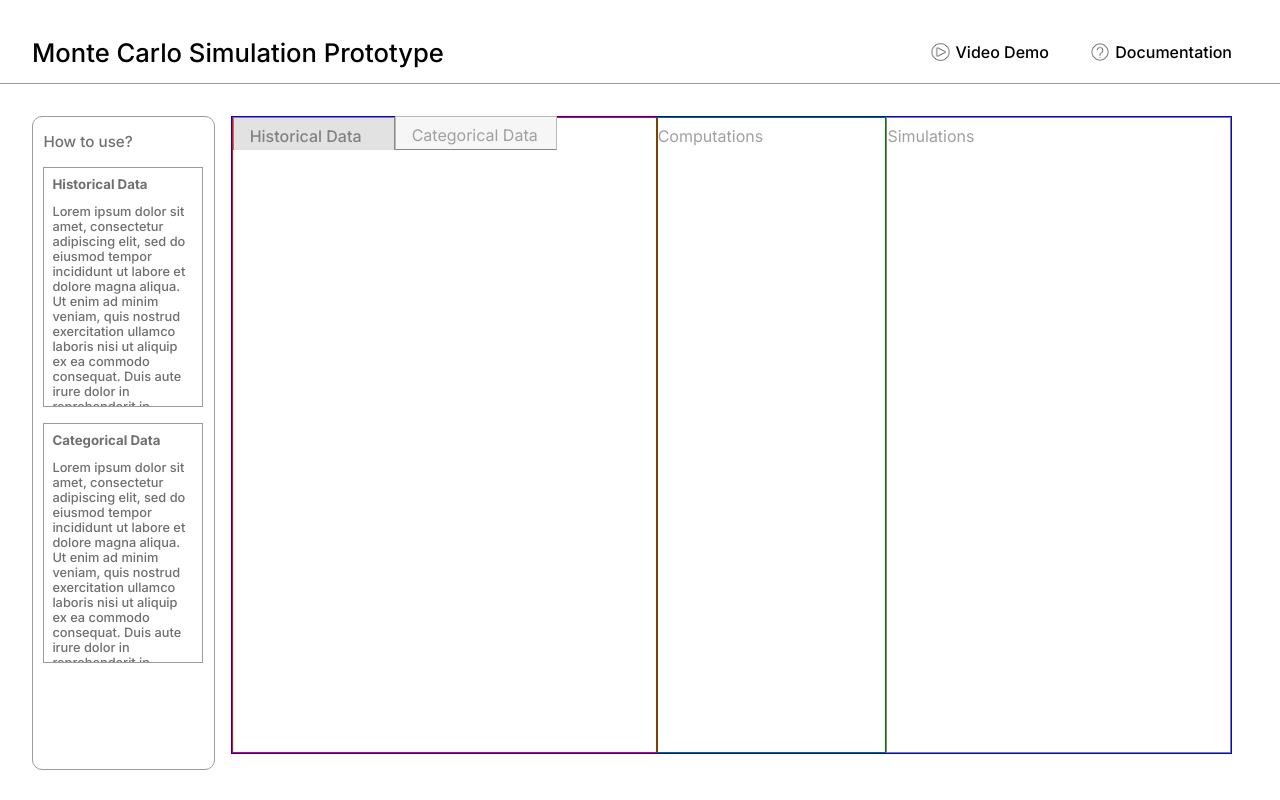
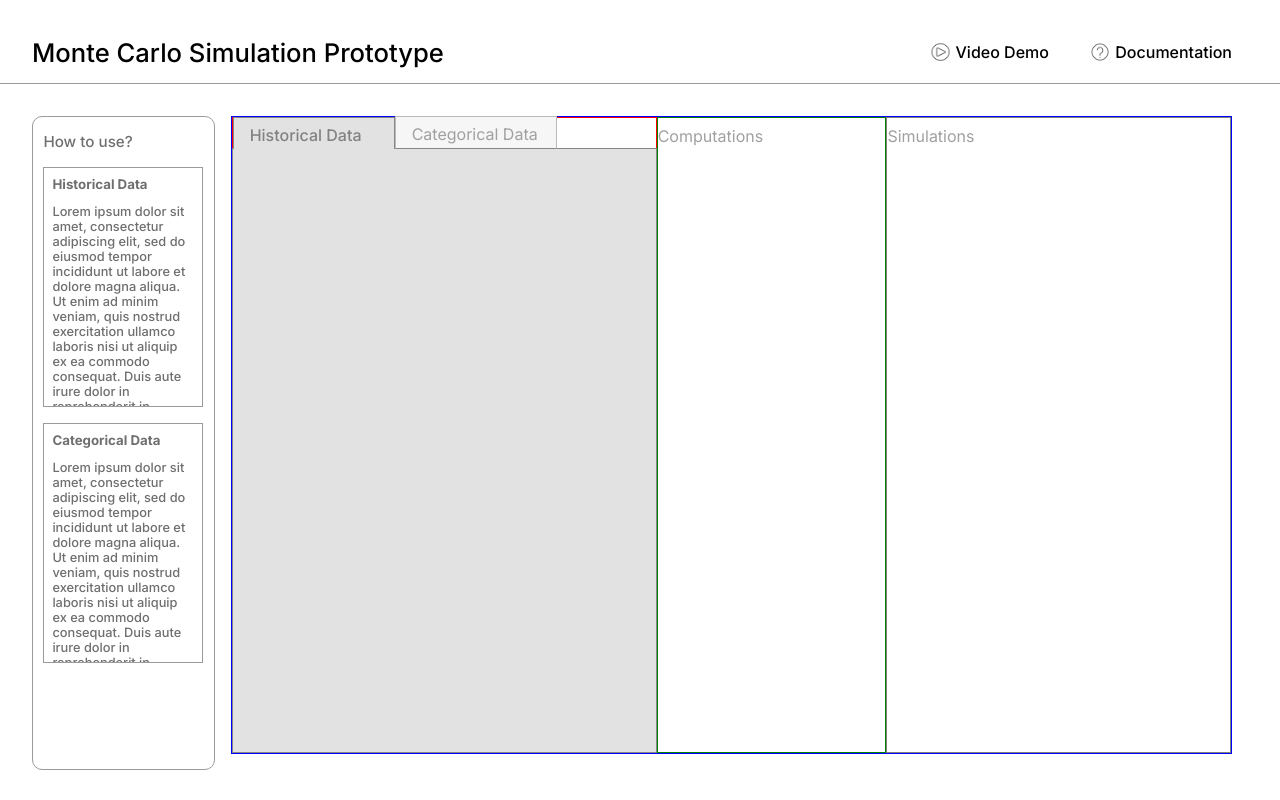
Before and after one commit to matchi-1/Monte-Carlo-Simulation-Prototype, a React (Create React App) app: page / in a window 1280 px wide. Built offline with nearby package versions, Linux system fonts and the light colour scheme.

Commit message:
switching tabs feature

```diff
--- a/src/App.css
+++ b/src/App.css
@@ -1,5 +1,7 @@
 @import url('https://fonts.googleapis.com/css2?family=Inter:ital,opsz,wght@0,14..32,100..900;1,14..32,100..900&family=JetBrains+Mono:ital,wght@0,100..800;1,100..800&family=Montserrat:ital,wght@0,100..900;1,100..900&display=swap');
 
+
+/*overall*/
 :root {
   --light-grey: #9B9B9B;
   --text-dark-grey: #6F6F6F;
@@ -17,12 +19,15 @@ html, body {
   margin: 0;
 }
 
+
 .app-container {
   display: flex;
   flex-direction: column;
   font-family: 'Inter', sans-serif;
   height: 100vh;
 }
+
+/*header*/
 
 .header, .header-right-section, .header-icon-image-right-section, .body {
   display: flex;
@@ -56,12 +61,16 @@ html, body {
 }
 
 
+/*body*/
+
 .body {
   flex: 1;
   align-items: flex-start;
   justify-content: flex-start;
   padding: 2rem 3rem 3rem 2rem;
 }
+
+/*instructions*/
 
 .instructions-container {
   padding: 0rem .65rem 1rem .65rem;
@@ -102,6 +111,8 @@ html, body {
   margin: 0;
 }
 
+/*monte carlo main container*/
+
 .monte-carlo-sim-container {
   display: grid;
   grid-template-columns: 1.85fr 1fr 1.5fr; /* Controls column proportions */
@@ -138,12 +149,16 @@ html, body {
   margin-bottom: 0.25rem;
 }
 
+/*historical categorical container*/
+
 .hist-cat-tab-active, .hist-cat-tab-inactive{
   width: 8rem;
   height: 100%;
   display: flex;
   align-items: flex-end;
   padding: 0rem 1rem ;
+  z-index: 1;
+  cursor: pointer;
 }
 
 .hist-cat-tab-active{
@@ -160,3 +175,14 @@ html, body {
   background-color: var(--tab-fill-inactive-light-grey);
   color: var(--tab-text-light-grey);
 }
+
+.hist-cat-body-container{
+  display: flex;
+  margin: -1px;
+  z-index: 0;
+  flex-direction: column;
+  width: 100%;
+  height: 100%;
+  border: 1px solid var(--cont-outline-dark-grey);
+  background-color: var(--fill-light-grey);
+}
--- a/src/App.js
+++ b/src/App.js
@@ -1,7 +1,9 @@
 import logo from './logo.svg';
 import './App.css';
+import React, { useState } from 'react';
 
 function App() {
+  const [activeTab, setActiveTab] = useState('historical');
   return (
     <div className="app-container">
       <div className="header">
@@ -32,14 +34,20 @@ function App() {
         <div className='monte-carlo-sim-container'>
           <div className='hist-cat-container'>
             <div className='cont-header-container'>
-              <div className='hist-cat-tab-active'>
+              <div
+                className={activeTab === 'historical' ? 'hist-cat-tab-active' : 'hist-cat-tab-inactive'}
+                onClick={() => setActiveTab('historical')}
+              >
                 <p>Historical Data</p>
               </div>
-              <div className='hist-cat-tab-inactive'>
+              <div
+                className={activeTab === 'categorical' ? 'hist-cat-tab-active' : 'hist-cat-tab-inactive'}
+                onClick={() => setActiveTab('categorical')}
+              >
                 <p>Categorical Data</p>
               </div>
             </div>
-            <div className='hist-cat-data-container'>
+            <div className='hist-cat-body-container'>
               <div className='hist-cat-input-unit-container'>
 
               </div>
```
